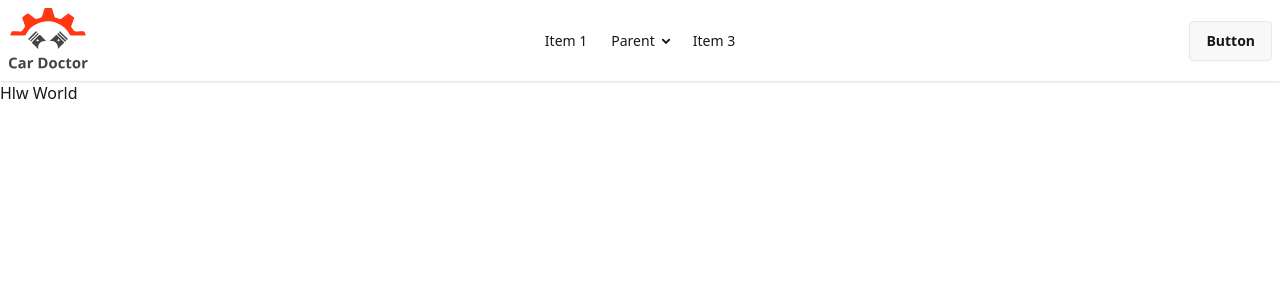
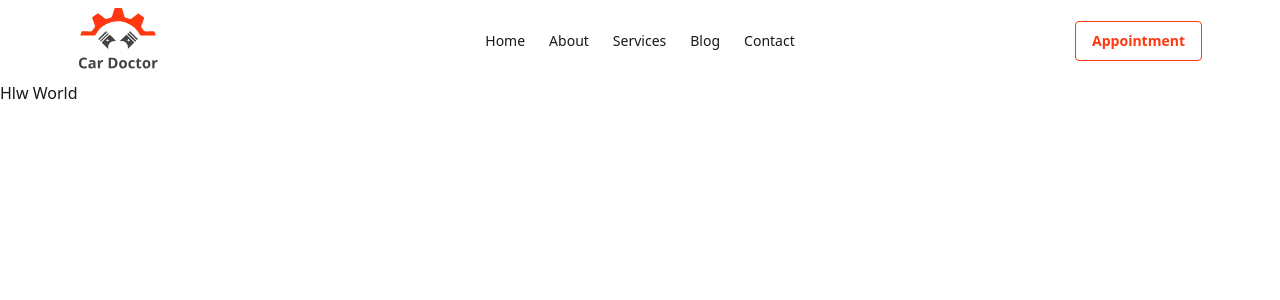
Before and after one commit to mdshahariarhafizofficial/car-doctor, a Next.js app: page / in a window 1280 px wide. Shown: the top 300 px of the page. Built offline with nearby package versions, Linux system fonts and the light colour scheme.

Commit message:
NavLinks Added

```diff
--- a/src/Components/Navbar.jsx
+++ b/src/Components/Navbar.jsx
@@ -3,8 +3,27 @@ import Link from 'next/link';
 import React from 'react';
 
 const Navbar = () => {
+
+  const navLinks = <>
+    <li>
+      <Link href={""}>Home</Link>
+    </li>
+    <li>
+      <Link href={""}>About</Link>
+    </li>
+    <li>
+      <Link href={""}>Services</Link>
+    </li>
+    <li>
+      <Link href={""}>Blog</Link>
+    </li>
+    <li>
+      <Link href={""}>Contact</Link>
+    </li>
+  </>
+
     return (
-<div className="navbar bg-base-100 shadow-sm">
+<div className="max-w-[1140px] mx-auto navbar ">
   <div className="navbar-start">
     <div className="dropdown">
       <div tabIndex={0} role="button" className="btn btn-ghost lg:hidden">
@@ -13,15 +32,7 @@ const Navbar = () => {
       <ul
         tabIndex={0}
         className="menu menu-sm dropdown-content bg-base-100 rounded-box z-1 mt-3 w-52 p-2 shadow">
-        <li><a>Item 1</a></li>
-        <li>
-          <a>Parent</a>
-          <ul className="p-2">
-            <li><a>Submenu 1</a></li>
-            <li><a>Submenu 2</a></li>
-          </ul>
-        </li>
-        <li><a>Item 3</a></li>
+          {navLinks}
       </ul>
     </div>
     <Link href={""}>
@@ -30,21 +41,11 @@ const Navbar = () => {
   </div>
   <div className="navbar-center hidden lg:flex">
     <ul className="menu menu-horizontal px-1">
-      <li><a>Item 1</a></li>
-      <li>
-        <details>
-          <summary>Parent</summary>
-          <ul className="p-2">
-            <li><a>Submenu 1</a></li>
-            <li><a>Submenu 2</a></li>
-          </ul>
-        </details>
-      </li>
-      <li><a>Item 3</a></li>
+      {navLinks}
     </ul>
   </div>
   <div className="navbar-end">
-    <a className="btn">Button</a>
+    <button className='btn btn-outline text-[#FF3811] rounded'>Appointment</button>
   </div>
 </div>
     );
```
